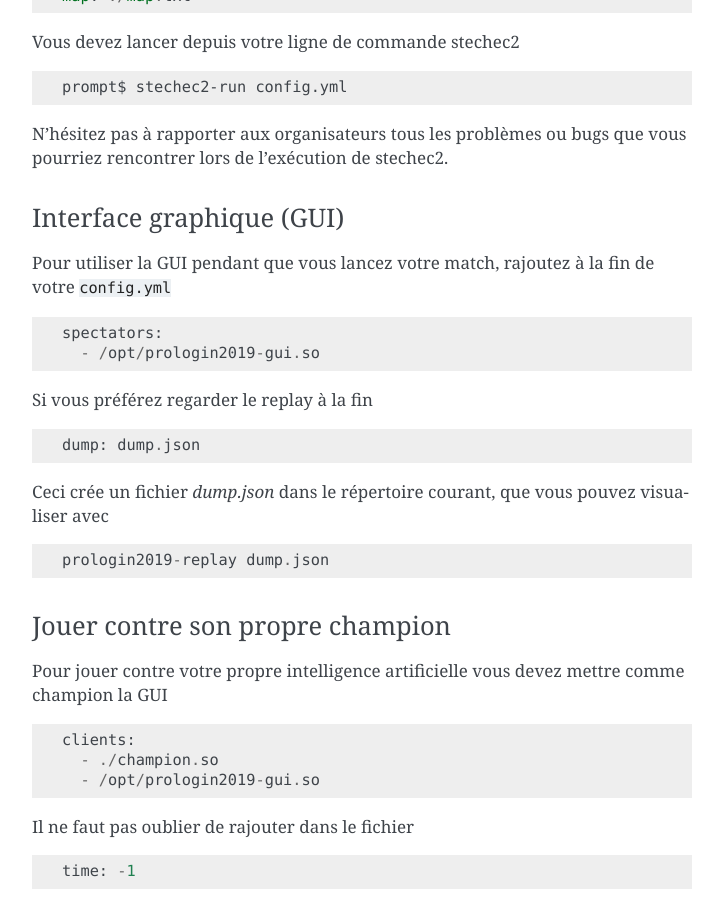
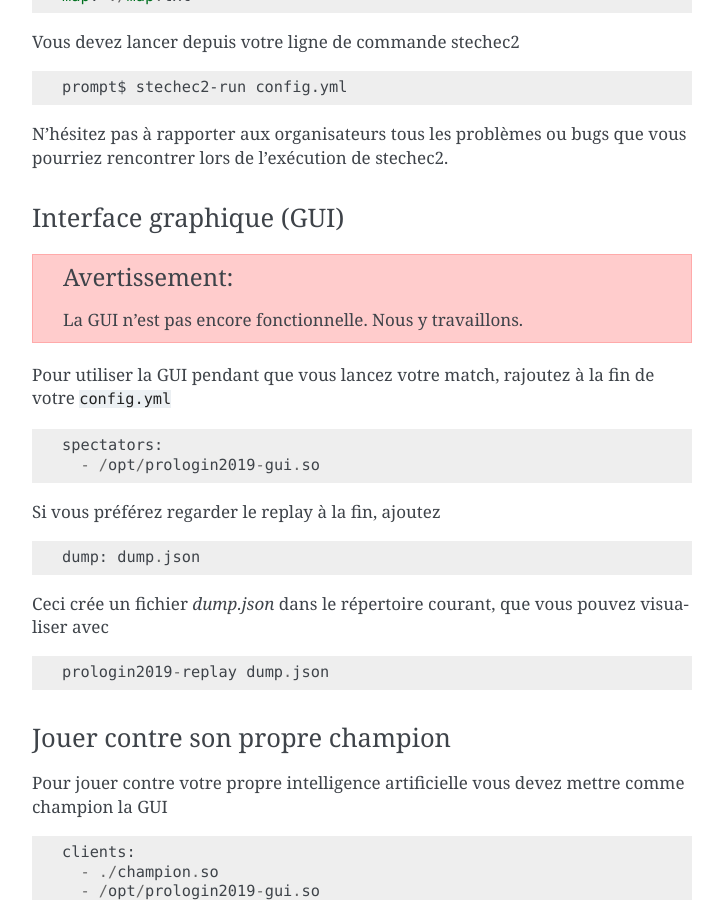
Before and after one commit to prologin/prologin2019, a Sphinx documentation site: the page built from doc/stechec2.rst, in a window 1280 px wide and 900 px high, scrolled down 1170 px. Shown: the whole window, without its empty margins (388-1111 px from the left). Built offline with Sphinx 7.4.7, drawn with Linux system fonts in a browser that asks for light colours.

Commit message:
Fix doc for prod push

```diff
--- a/doc/index.rst
+++ b/doc/index.rst
@@ -10,6 +10,7 @@ Pages:
    :maxdepth: 1
 
    finale
+   rendu
    faq-candidat
    stechec2
    api
--- a/doc/stechec2.rst
+++ b/doc/stechec2.rst
@@ -71,24 +71,22 @@ pourriez rencontrer lors de l'exécution de stechec2.
 Interface graphique (GUI)
 -------------------------
 
+.. warning::
+
+  La GUI n'est pas encore fonctionnelle. Nous y travaillons.
+
 Pour utiliser la GUI pendant que vous lancez votre match, rajoutez à la fin de
-votre ``config.yml``
-
-::
+votre ``config.yml`` ::
 
   spectators:
     - /opt/prologin2019-gui.so
 
-Si vous préférez regarder le replay à la fin
-
-::
+Si vous préférez regarder le replay à la fin, ajoutez ::
 
   dump: dump.json
 
 Ceci crée un fichier `dump.json` dans le répertoire courant, que vous pouvez
-visualiser avec
-
-::
+visualiser avec ::
 
   prologin2019-replay dump.json
 
```
Also changed, not shown: doc/finale.rst (+13 -13 lines).
